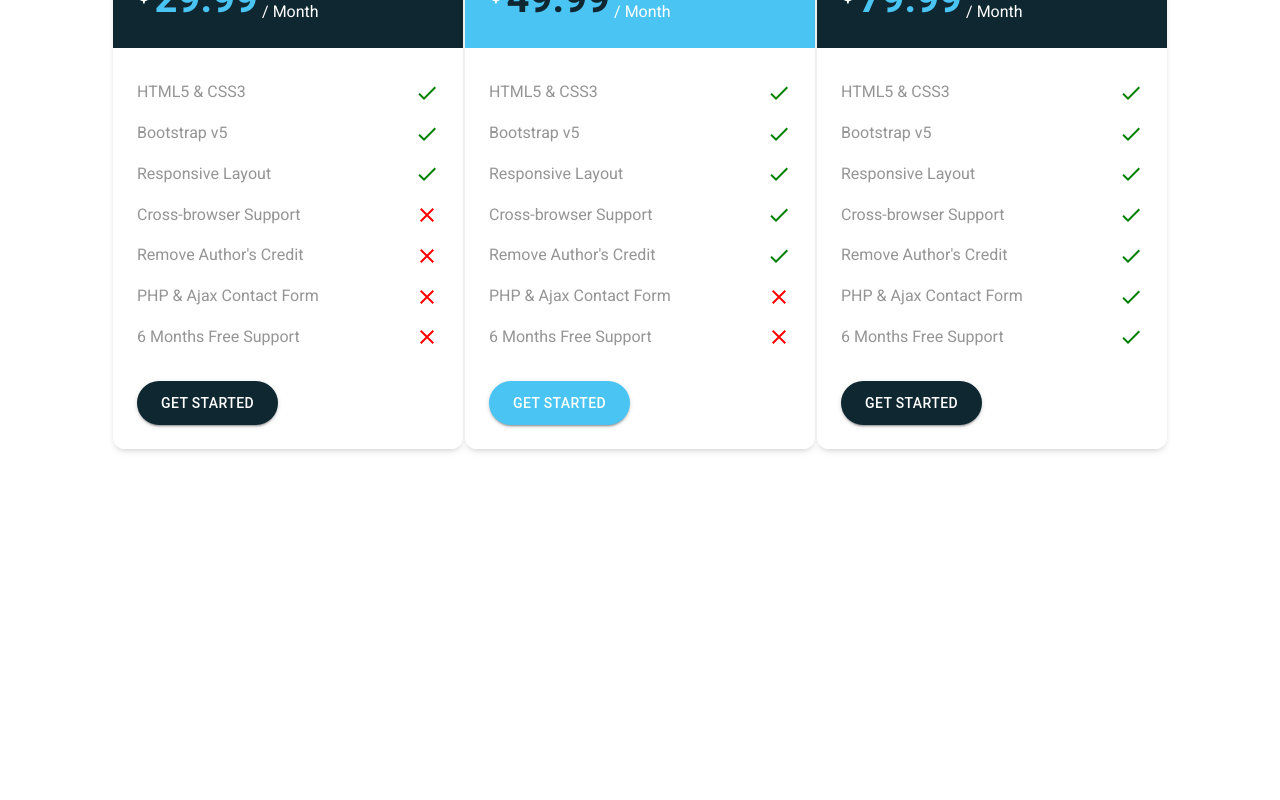
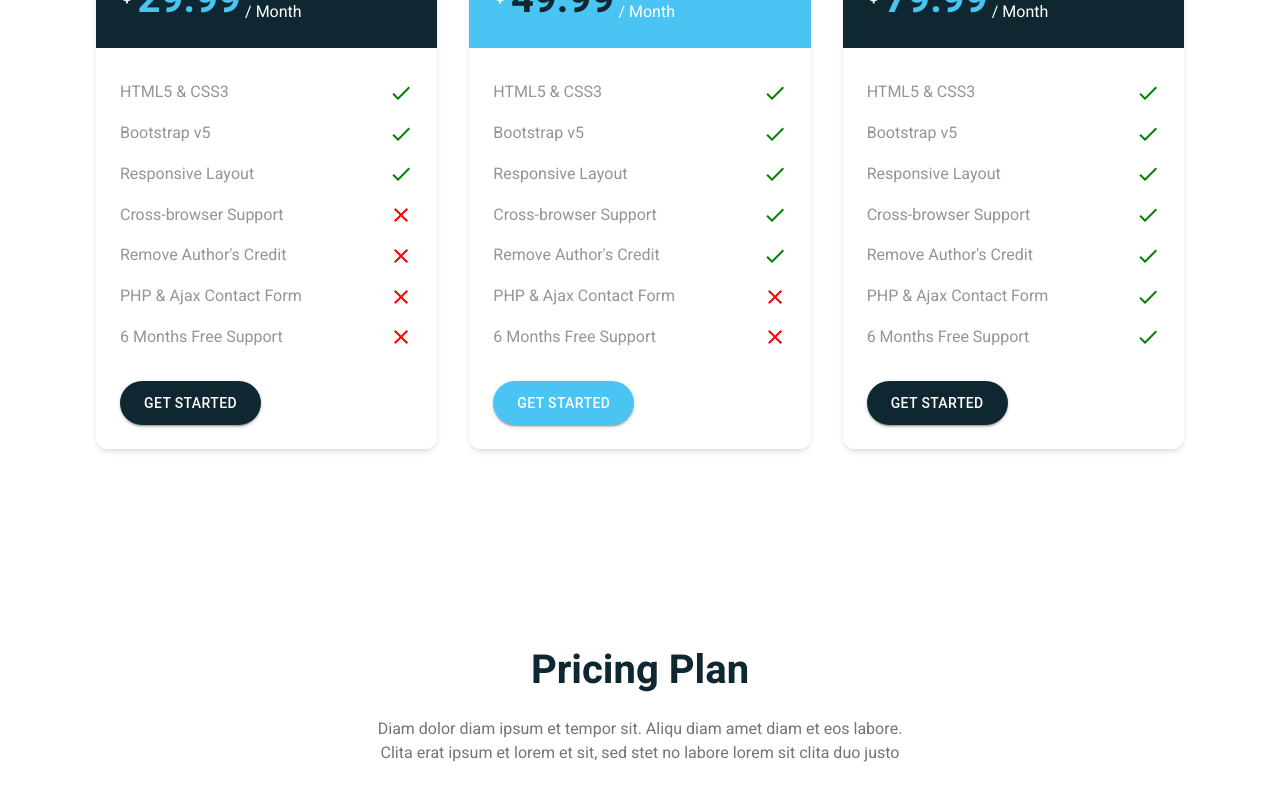
Before and after one commit to baxsm/soffer-react, a React (Create React App) app: page / in a window 1280 px wide. Shown: the part 5713-6513 px from the top of the page. Before the commit the page ends 6258 px from the top, so only its background shows below. Built offline with nearby package versions, Linux system fonts and the light colour scheme.

Commit message:
pricing update

```diff
--- a/src/App.js
+++ b/src/App.js
@@ -8,6 +8,7 @@ import Features from './sections/Features';
 import Countup from './sections/Countup';
 import Steps from './sections/Steps';
 import Pricing from './sections/Pricing';
+import Testimonial from './sections/Testimonial';
 
 function App() {
   return (
@@ -21,6 +22,7 @@ function App() {
       <Countup />
       <Steps />
       <Pricing />
+      <Testimonial />
     </main>
   );
 }
--- a/src/component/Pricing/PricingCard.jsx
+++ b/src/component/Pricing/PricingCard.jsx
@@ -8,7 +8,7 @@ function PricingCard({ data }) {
     const { type, price, features, isDark } = data
 
     const styles = {
-        wrapper: `min-w-[100%] lg:min-w-[350px] shadow-md hover:mt-[-1rem] duration-500 rounded-xl`,
+        wrapper: `min-w-[100%]  shadow-md hover:mt-[-1rem] duration-500 rounded-xl`,
         container: '',
         header: `flex flex-col gap-[1rem] p-6 ${isDark ? 'bg-primary900' : 'bg-primary500'} rounded-t-xl`,
         typeContainer: '',
--- a/src/sections/Pricing.jsx
+++ b/src/sections/Pricing.jsx
@@ -113,11 +113,11 @@ function Pricing() {
 
     const styles = {
         wrapper: 'py-[6rem]',
-        container: 'px-[1rem] flex flex-col gap-[1rem]',
+        container: 'px-[1rem] xl:px-[6rem] flex flex-col gap-[1rem]',
         header: 'flex flex-col gap-[1rem] text-center justify-center place-items-center',
         title: 'text-[2.5rem] text-primary900 font-[700]',
-        subtitle: 'lg:w-[45%] text-[#757575]',
-        cardsContainer: 'grid grid-cols-1 gap-[1rem] lg:gap-0 lg:grid-cols-3 place-items-center xl:px-[6rem] pt-[2rem]',
+        subtitle: 'lg:w-[50%] text-[#757575]',
+        cardsContainer: 'grid grid-cols-1 gap-[2rem] lg:grid-cols-3 place-items-center pt-[2rem]',
     }
 
     return (
--- /dev/null
+++ b/src/sections/Testimonial.jsx
@@ -0,0 +1,28 @@
+import React from 'react'
+
+function Testimonial() {
+    const styles = {
+        wrapper: 'py-[6rem]',
+        container: 'px-[1rem] xl:px-[6rem] flex flex-col gap-[1rem]',
+        header: 'flex flex-col gap-[1rem] text-center justify-center place-items-center',
+        title: 'text-[2.5rem] text-primary900 font-[700]',
+        subtitle: 'lg:w-[50%] text-[#757575]',
+
+    }
+
+    return (
+        <section id="pricing">
+            <div className={styles.wrapper}>
+                <div className={styles.container}>
+                    <div className={styles.header}>
+                        <h2 className={styles.title}>Pricing Plan</h2>
+                        <p className={styles.subtitle}>Diam dolor diam ipsum et tempor sit. Aliqu diam amet diam et eos labore. Clita erat ipsum et lorem et sit, sed stet no labore lorem sit clita duo justo</p>
+                    </div>
+                    <div className=""></div>
+                </div>
+            </div>
+        </section>
+    )
+}
+
+export default Testimonial
```
